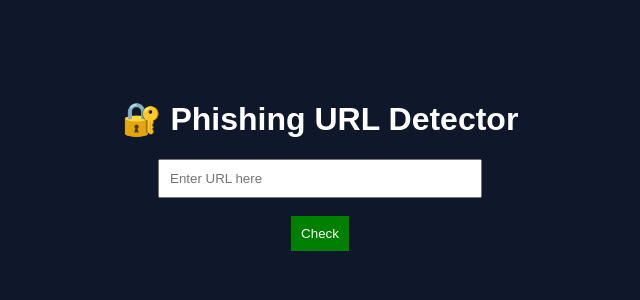
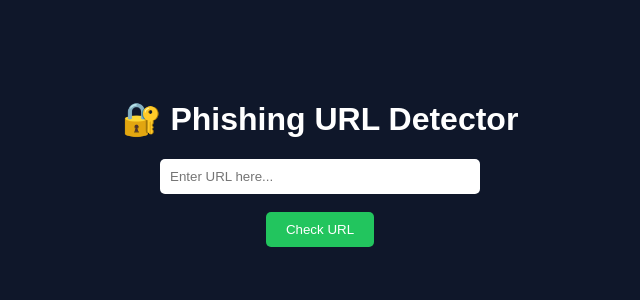
Before and after one commit to prithikaponraj6262-coder/phishing-detector, a Flask app: page / in a window 1280 px wide. Shown: the top 300 px of the page, without its empty margins (320-960 px from the left). Run offline with Flask 3, Linux system fonts and the light colour scheme.

Commit message:
Update title and button text in index.html

```diff
--- a/templates/index.html
+++ b/templates/index.html
@@ -1,7 +1,7 @@
 <!DOCTYPE html>
 <html>
 <head>
-    <title>Phishing Detector</title>
+    <title>Phishing URL Detector</title>
 
     <style>
         body {
@@ -15,13 +15,21 @@
         input {
             padding: 10px;
             width: 300px;
+            border-radius: 5px;
+            border: none;
         }
 
         button {
-            padding: 10px;
-            background-color: green;
+            padding: 10px 20px;
+            background-color: #22c55e;
             color: white;
             border: none;
+            border-radius: 5px;
+            cursor: pointer;
+        }
+
+        button:hover {
+            background-color: #16a34a;
         }
 
         .result {
@@ -36,9 +44,9 @@
     <h1>🔐 Phishing URL Detector</h1>
 
     <form method="POST">
-        <input type="text" name="url" placeholder="Enter URL here">
+        <input type="text" name="url" placeholder="Enter URL here..." required>
         <br><br>
-        <button type="submit">Check</button>
+        <button type="submit">Check URL</button>
     </form>
 
     {% if result %}
```
